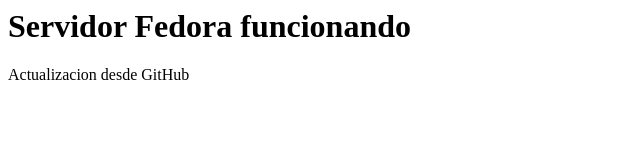
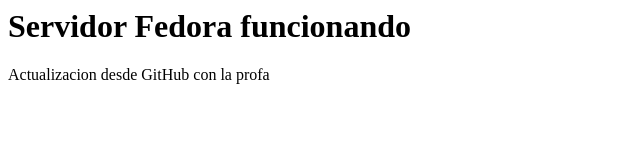
Before and after one commit to orozcoreyesemily-prog/servidor-web, a plain HTML site: page index.html in a window 1280 px wide. Shown: the full height of the page, 0-640 px from the left. Drawn offline with Linux system fonts and the light colour scheme.

Commit message:
Actualizacion del sitio web 30.3

```diff
--- a/index.html
+++ b/index.html
@@ -1,2 +1,2 @@
 <h1>Servidor Fedora funcionando</h1>
-<p>Actualizacion desde GitHub</p>
+<p>Actualizacion desde GitHub con la profa</p>
```
